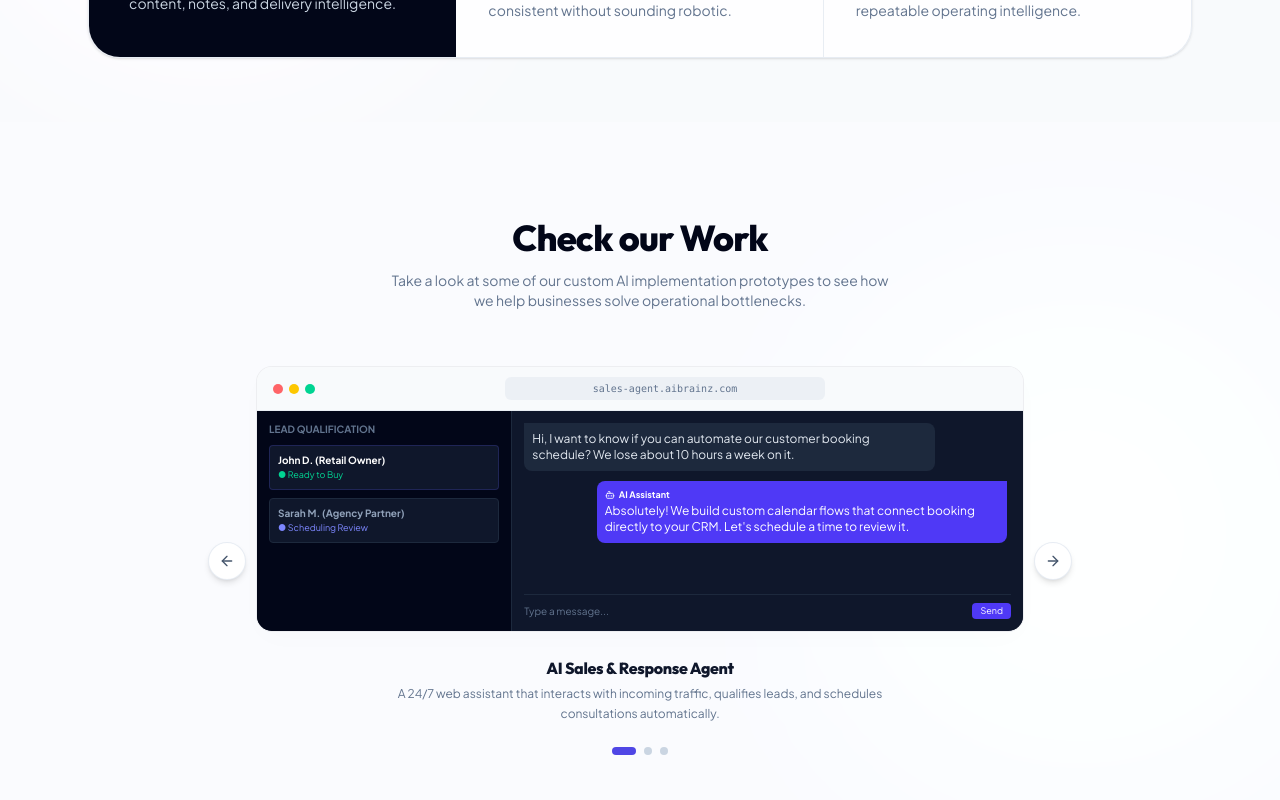
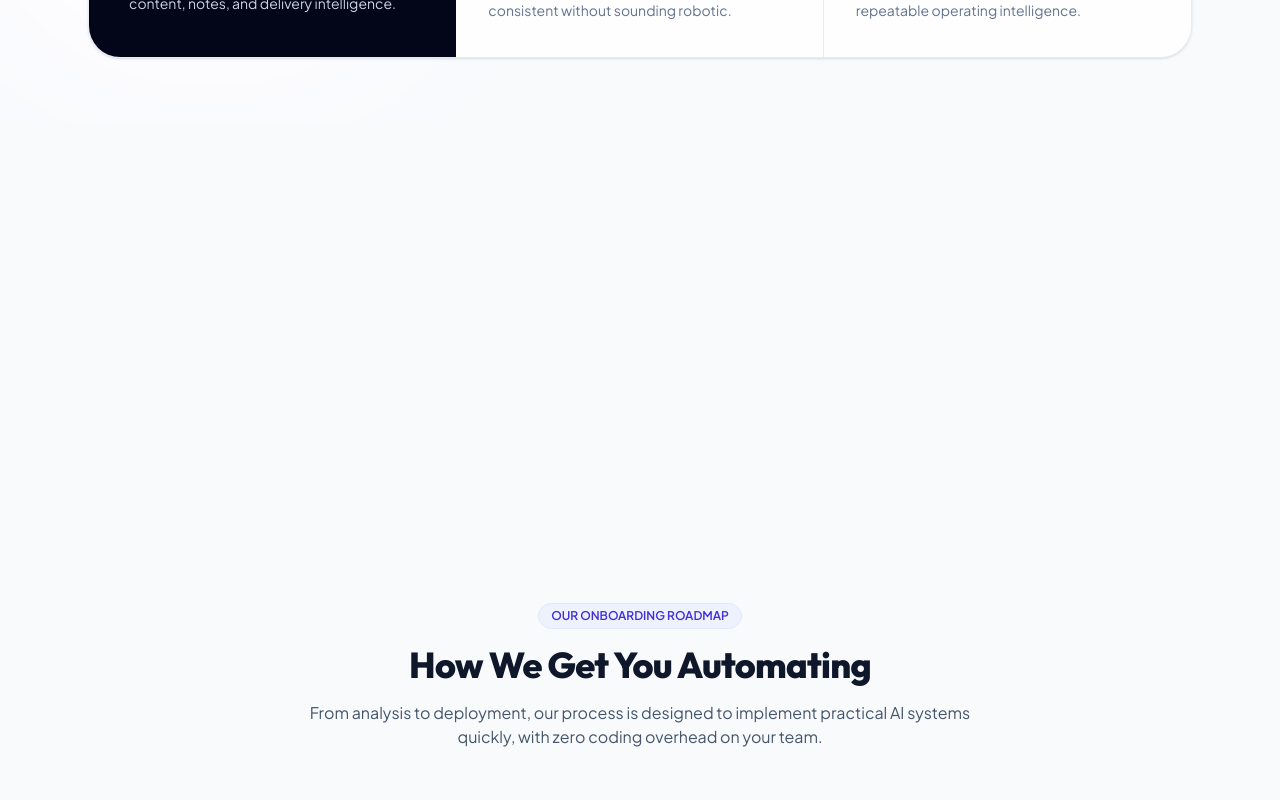
Before and after one commit to princegbabuwo/ai-brainz-website, a Next.js app: page / in a window 1280 px wide. Shown: the part 1860-2660 px from the top of the page. Built offline with nearby package versions, Linux system fonts and the light colour scheme.

Commit message:
Hide Check our Work carousel section from the homepage

```diff
--- a/src/app/page.js
+++ b/src/app/page.js
@@ -22,8 +22,8 @@ export default function Home() {
       {/* 4. How We Use AI */}
       <HowWeUseAI />
 
-      {/* 5. Work Carousel ("Check our Work") */}
-      <WorkCarousel />
+      {/* 5. Work Carousel ("Check our Work") - Hidden */}
+      {/* <WorkCarousel /> */}
 
       {/* 6. Onboarding Process Roadmap */}
       <ProcessTimeline />
```
